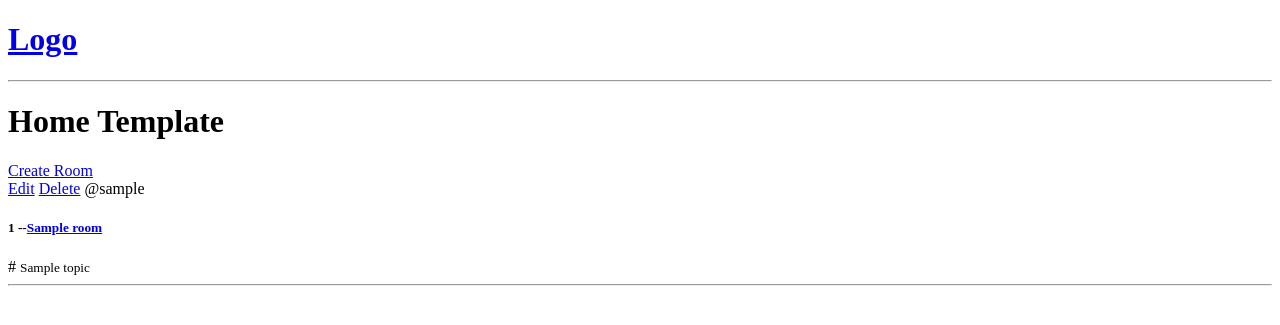
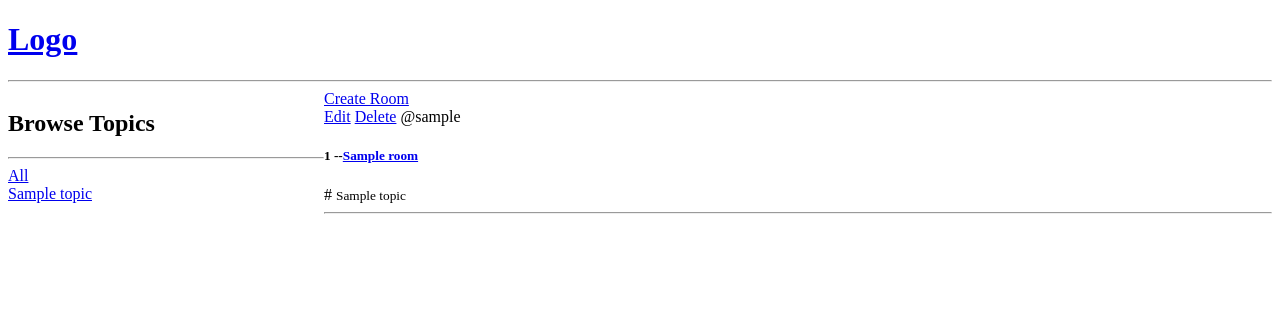
Before and after one commit to matt70iu/Project-4-fullstack-v1, a Django app: page / in a window 1280 px wide. Shown: the top 325 px of the page. Run offline with Django 3.2, Linux system fonts and the light colour scheme; tables that the repository leaves empty hold one stand-in row (values such as "Sample post").

Commit message:
start logic for filtering and test, ammend template to start sidebar

```diff
--- a/base/templates/base/home.html
+++ b/base/templates/base/home.html
@@ -2,8 +2,29 @@
 
 
 {% block content %}
+<style>
+    .home-container {
+        display: grid;
+        grid-template-columns: 1fr 3fr;
+    }
+</style>
 
-<h1>Home Template</h1>
+
+<div class="home-container">
+
+    <div>
+        <h2>Browse Topics</h2>
+        <hr>
+        <div>
+            <a href="{% url 'home' %}">All</a>
+        </div>
+        {% for topic in topics %}
+        <div>
+            <a href="{% url 'home' %}?q={{topic.name}}">{{topic.name}}</a>
+        </div>
+
+        {% endfor %}
+    </div>
 
     <div>
         <a href="{% url 'create-room' %}">Create Room</a>
@@ -22,6 +43,9 @@
 
             {% endfor %}
         </div>
+
+    </div>
+
 </div>
 
 {% endblock content %}
--- a/base/views.py
+++ b/base/views.py
@@ -1,5 +1,5 @@
 from django.shortcuts import render, redirect
-from .models import Room
+from .models import Room, Topic
 from .forms import RoomForm
 
 # Create your views here.
@@ -13,7 +13,10 @@ from .forms import RoomForm
 
 def home(request):
     rooms = Room.objects.all()
-    context = {'rooms': rooms}
+
+    topics = Topic.objects.all()
+
+    context = {'rooms': rooms, 'topics': topics}
     return render(request, 'base/home.html', context)
 
 
```
Lines whose indentation alone changed are shown as unchanged.
